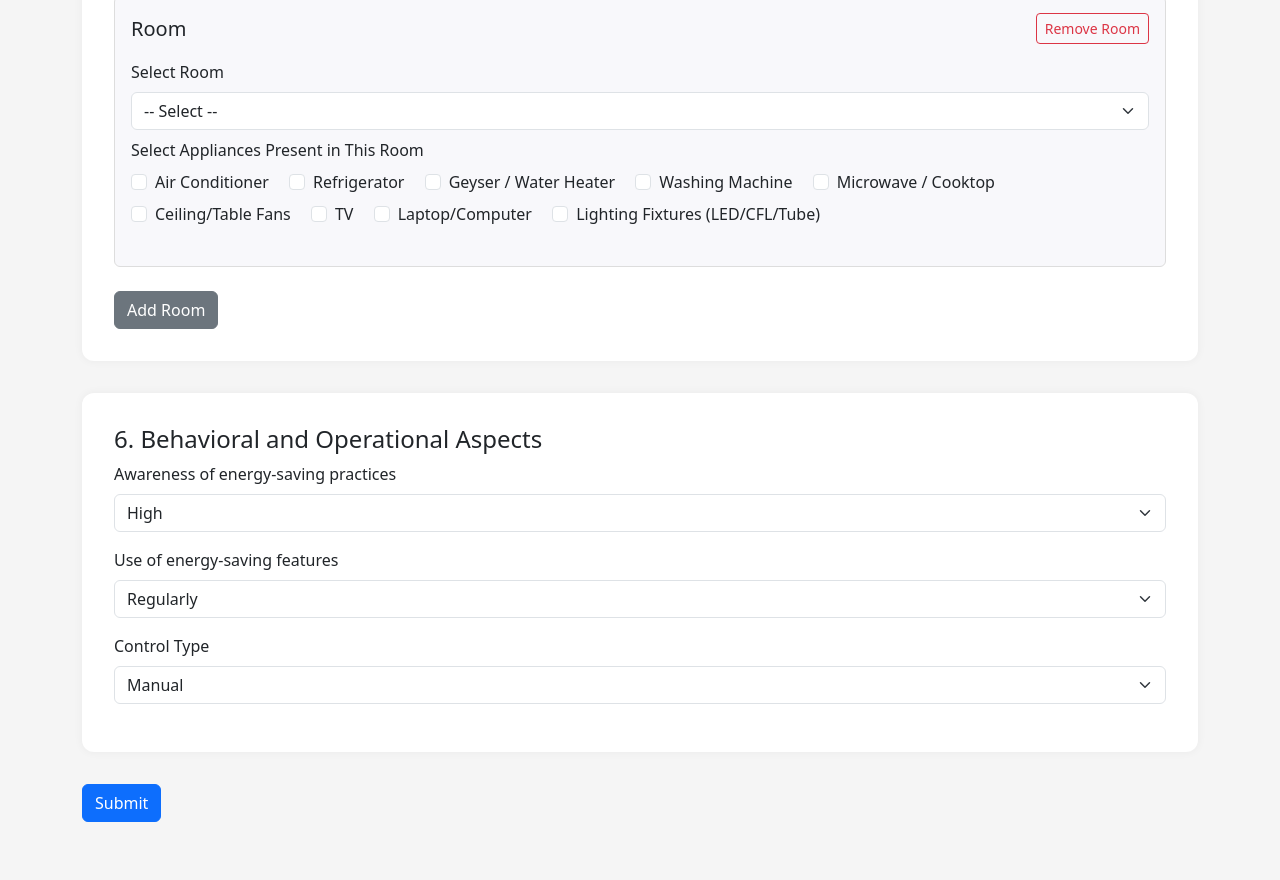
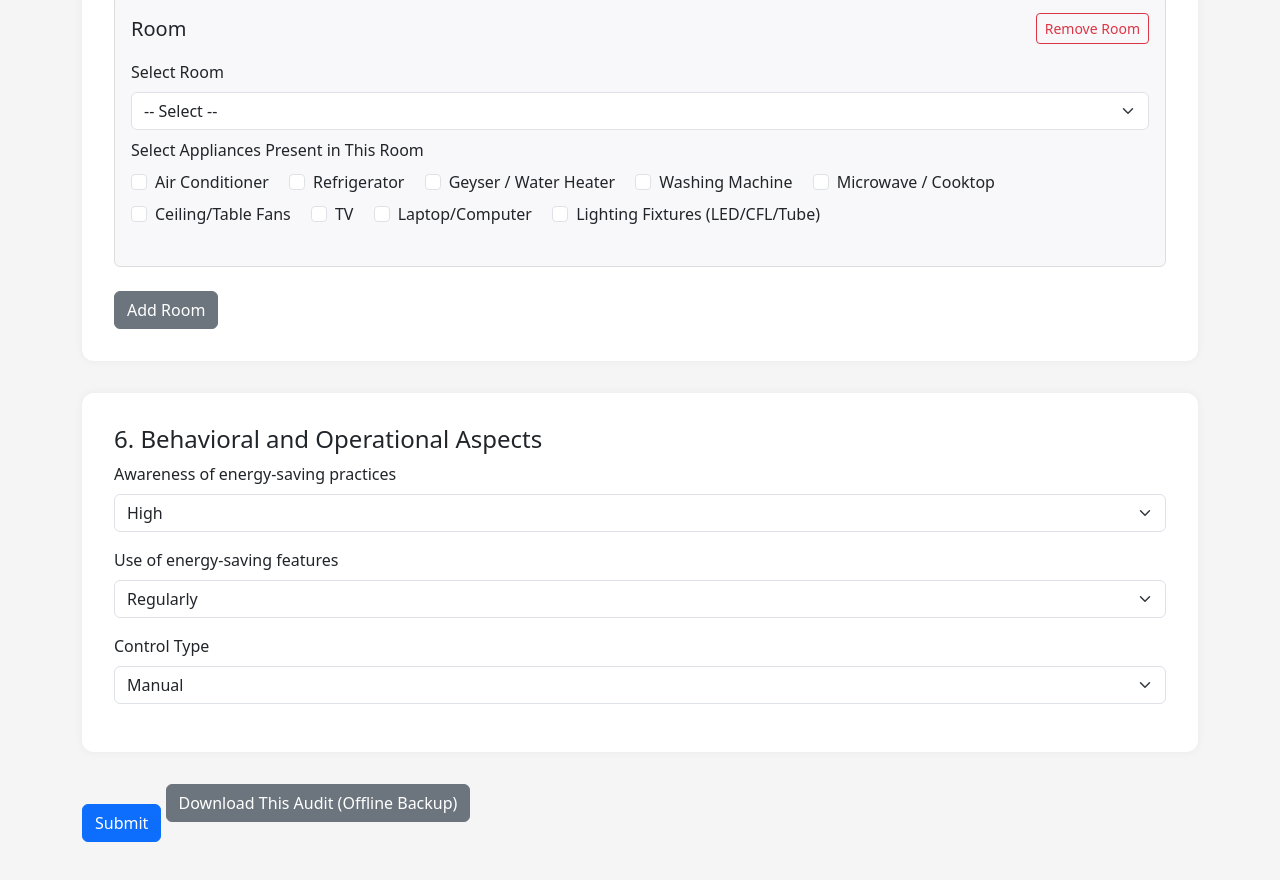
Before and after one commit to EnergInAI/energinai-form, a website: page public/index.html in a window 1280 px wide. Shown: the part 2676-3556 px from the top of the page. Drawn offline with nearby package versions, Linux system fonts and the light colour scheme.

Commit message:
Update index.html

```diff
--- a/public/index.html
+++ b/public/index.html
@@ -60,7 +60,6 @@
           </select>
         </div>
       </div>
-
       <!-- 2. Building Envelope -->
       <div class="form-section">
         <h4>2. Building Envelope Assessment</h4>
@@ -88,7 +87,6 @@
           <input type="text" class="form-control" name="shading" />
         </div>
       </div>
-
       <!-- 3. Energy Consumption -->
       <div class="form-section">
         <h4>3. Energy Consumption Overview</h4>
@@ -123,7 +121,6 @@
           <input type="text" class="form-control" name="peakMonths" />
         </div>
       </div>
-
       <!-- 4. Solar Feasibility -->
       <div class="form-section">
         <h4>4. Solar Feasibility Assessment</h4>
@@ -151,14 +148,12 @@
           <input type="number" class="form-control" name="panelCapacity" />
         </div>
       </div>
-
       <!-- 5. Appliance Data (Per Room) -->
       <div class="form-section">
         <h4>5. Appliance Data (Per Room)</h4>
         <div id="applianceRooms"></div>
         <button type="button" class="btn btn-secondary" onclick="addRoom()">Add Room</button>
       </div>
-
       <!-- 6. Behavioral and Operational Aspects -->
       <div class="form-section">
         <h4>6. Behavioral and Operational Aspects</h4>
@@ -186,8 +181,9 @@
           </select>
         </div>
       </div>
-
-      <button type="submit" class="btn btn-primary mb-5">Submit</button>
+      <!-- Action Buttons -->
+      <button type="submit" class="btn btn-primary mb-2">Submit</button>
+      <button type="button" onclick="downloadCurrentAudit()" class="btn btn-secondary mb-5">Download This Audit (Offline Backup)</button>
     </form>
   </div>
 
@@ -372,6 +368,52 @@ document.getElementById('auditForm').addEventListener('submit', async function(e
   } catch (err) { alert('Network/server error: ' + err.message); }
 });
 
+// OFFLINE BACKUP: Download the current form data (including dynamic data) as JSON
+function downloadCurrentAudit() {
+  const form = document.getElementById('auditForm');
+  const formData = new FormData(form);
+  const json = {};
+  // Main fields
+  formData.forEach((val, key) => {
+    if (json[key]) { if (!Array.isArray(json[key])) json[key] = [json[key]]; json[key].push(val); }
+    else { json[key] = val; }
+  });
+  // Appliance rooms + data (match submit logic)
+  const applianceRooms = [];
+  document.querySelectorAll('.room-section').forEach((roomDiv, idx) => {
+    const roomSelect = roomDiv.querySelector('select[name^="room"]');
+    if (!roomSelect || !roomSelect.value) return;
+    const roomType = roomSelect.value;
+    const appliances = Array.from(roomDiv.querySelectorAll('input[type=checkbox][name$="_appliance"]:checked')).map(inp => inp.value);
+    const appliancesData = {};
+    appliances.forEach(appKey => {
+      const rows = [];
+      const tbody = roomDiv.querySelector(`#applianceRows_${appKey}_room${idx+1}`);
+      if (tbody) {
+        tbody.querySelectorAll('tr').forEach(tr => {
+          const row = {};
+          tr.querySelectorAll('input,select').forEach(field => { row[field.name] = field.value; });
+          rows.push(row);
+        });
+      }
+      appliancesData[appKey] = rows;
+    });
+    applianceRooms.push({ roomType, appliances, appliancesData });
+  });
+  json['applianceRooms'] = applianceRooms;
+
+  // Download as JSON file
+  const blob = new Blob([JSON.stringify(json, null, 2)], { type: "application/json" });
+  const url = URL.createObjectURL(blob);
+  const a = document.createElement('a');
+  a.href = url;
+  a.download = "audit_submission_" + new Date().toISOString().replace(/:/g,'-').slice(0,19) + ".json";
+  document.body.appendChild(a);
+  a.click();
+  a.remove();
+  URL.revokeObjectURL(url);
+}
+
 // Auto add one room by default on page load
 window.onload = function() {
   addRoom();
```
